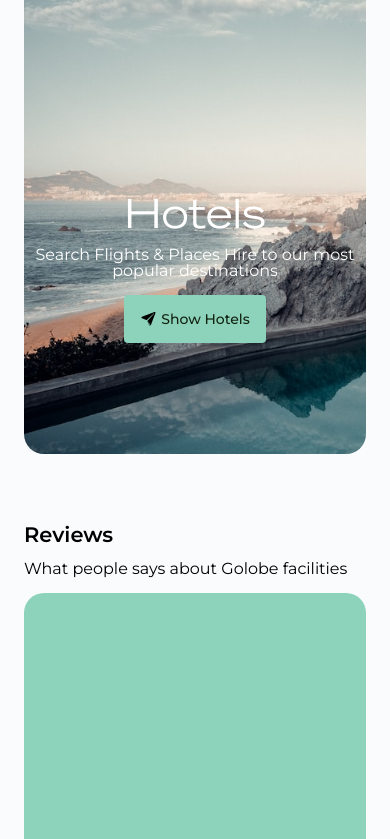
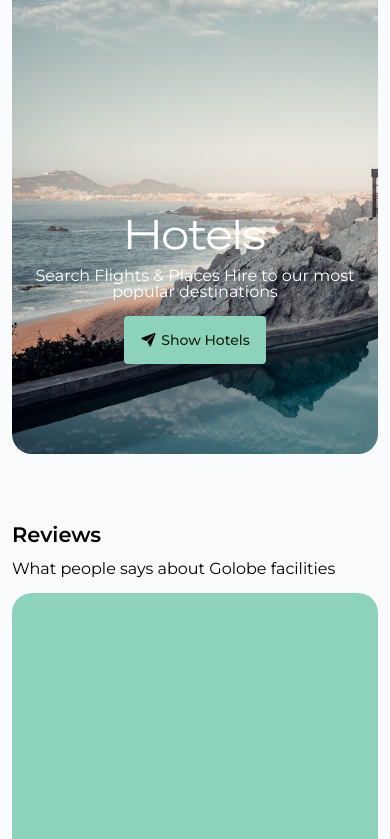
Before and after one commit to TeDdi-pixel/globe, a React (Create React App) app: page / in a window 390 px wide. Shown: the part 3291-4130 px from the top of the page. Built offline with nearby package versions, Linux system fonts and the light colour scheme.

Commit message:
footer subscription bug fix

```diff
--- a/src/styles/style.scss
+++ b/src/styles/style.scss
@@ -1321,8 +1321,8 @@ body {
     }
   }
   @media screen and (max-width:450px) {
-    padding-right: 24px;
-    padding-left: 24px;
+    padding-right: 12px;
+    padding-left: 12px;
   }
 
 }
```
